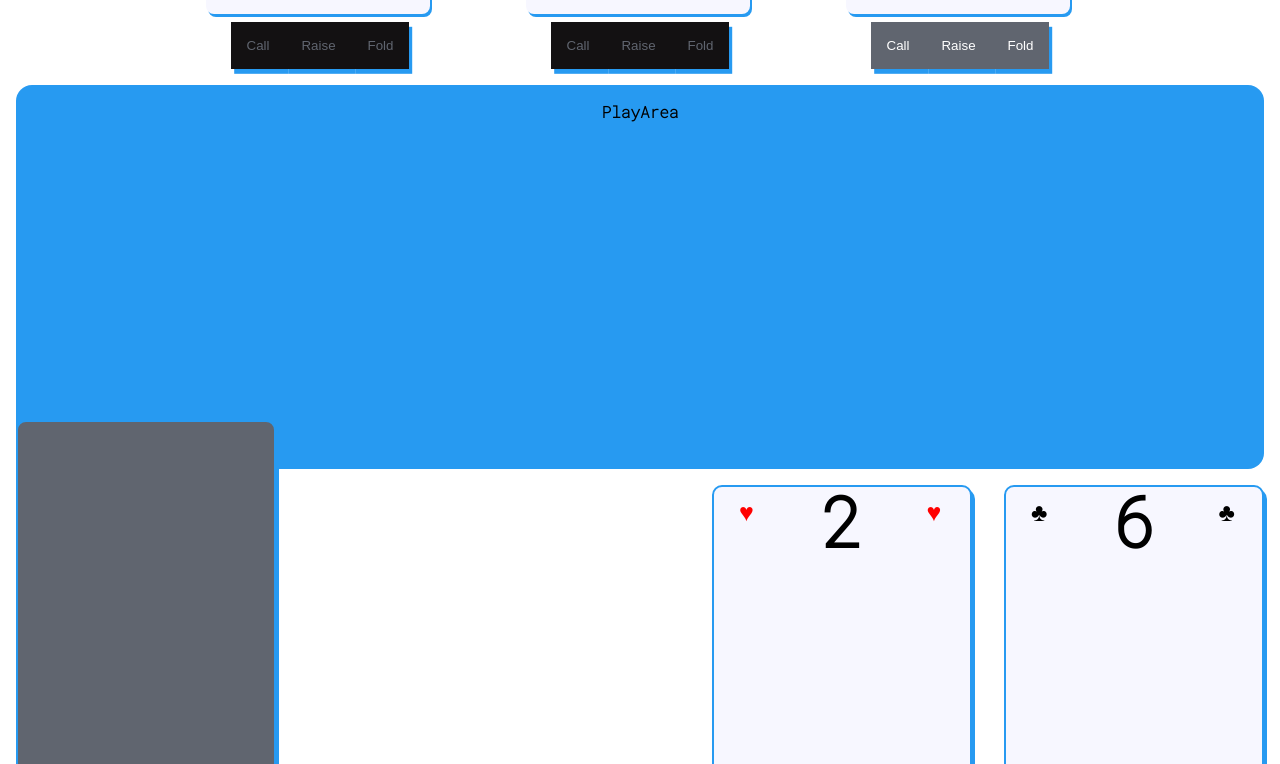
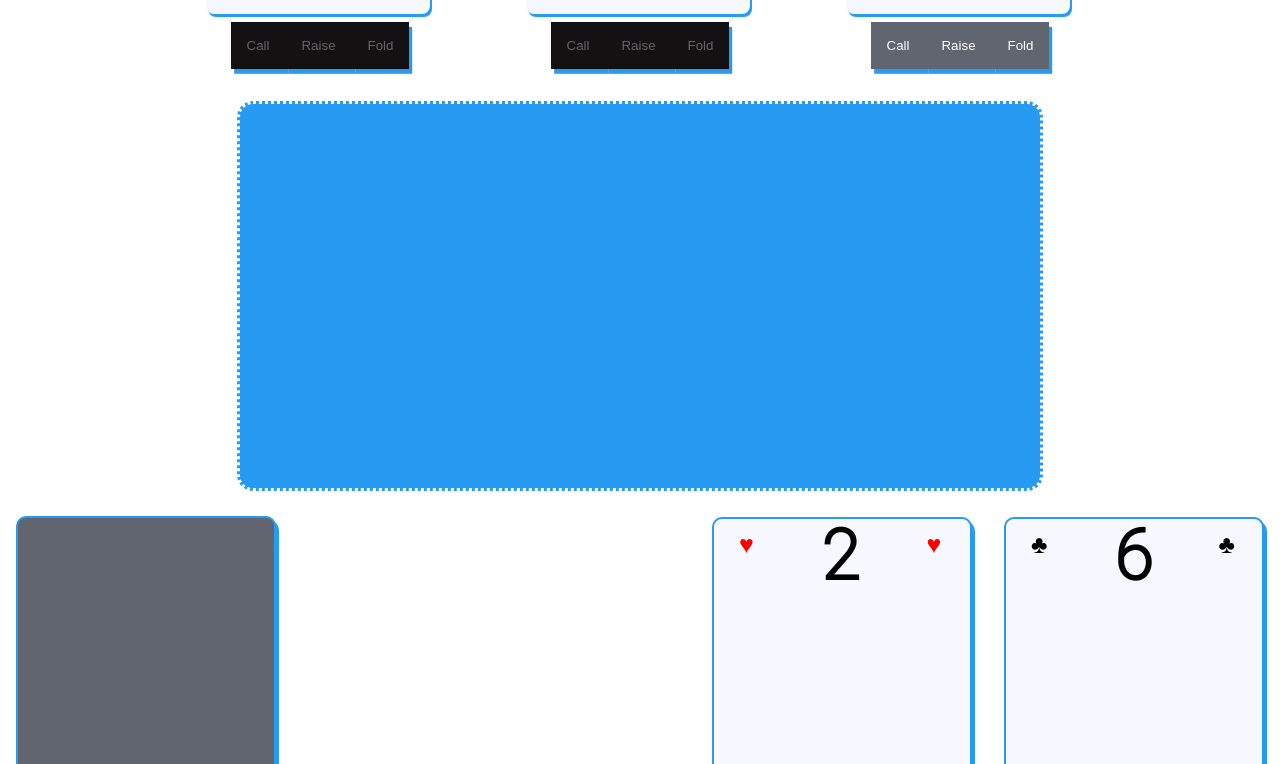
Before and after one commit to benamiller/hactually-holdem, a React (Create React App) app: page / in a window 1280 px wide. Shown: the part 216-980 px from the top of the page. Built offline with nearby package versions, Linux system fonts and the light colour scheme; no server answers; the database is empty; a web font is replaced by a local one.

Commit message:
29: Tidy play area style

```diff
--- a/src/App.css
+++ b/src/App.css
@@ -60,7 +60,7 @@ nav {
 
 .card-deck-container {
   position: absolute;
-  bottom: -12rem;
+  bottom: -18rem;
 }
 
 h1 {
--- a/src/Components/Cards.css
+++ b/src/Components/Cards.css
@@ -4,7 +4,7 @@
     height: 22rem;
     background-color: var(--main-compliment-color);
     border: 2px solid var(--main-accent-color);
-    margin: 0 1rem;
+    margin: 1rem 1rem;
     box-shadow: 3px 4px var(--main-accent-color);
     font-size: 25px;
 }
--- a/src/Components/PlayArea.css
+++ b/src/Components/PlayArea.css
@@ -1,8 +1,11 @@
 .play-area-container {
-    margin: 1rem 1rem;
     border-radius: 1rem;
+    border: 3px dotted white;
     text-align: center;
     padding: 1rem;
     height: 100%;
+    width: 60%;
+    margin: auto;
+    margin-top: 2rem;
     background-color: var(--main-accent-color);
 }
--- a/src/Components/PlayArea.tsx
+++ b/src/Components/PlayArea.tsx
@@ -3,7 +3,7 @@ import './PlayArea.css';
 const PlayArea = () => {
     return (
         <div className='play-area-container'>
-            <div>PlayArea</div>
+
         </div>
     )
 }
```
